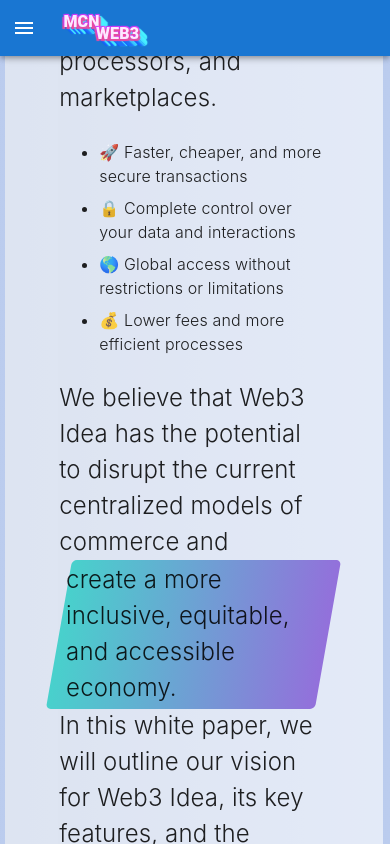
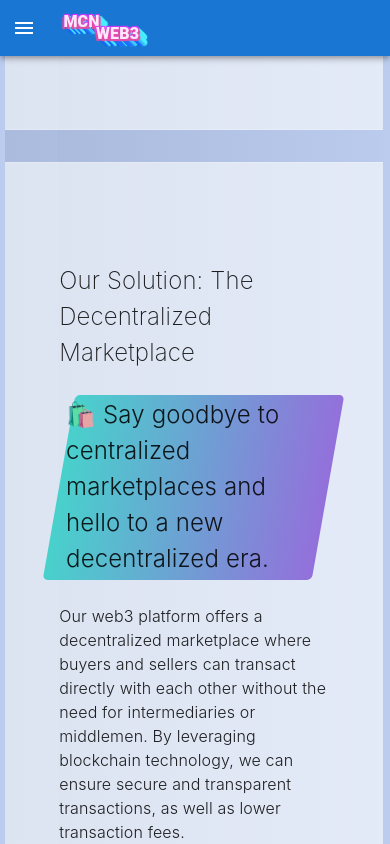
Before and after one commit to ewurufortune/Marknet, a React (Create React App) app: page /whitepaper in a window 390 px wide. Built offline with nearby package versions, Linux system fonts and the light colour scheme.

Commit message:
minor changes

```diff
--- a/src/components/whitepapercss/paragraphonecss.scss
+++ b/src/components/whitepapercss/paragraphonecss.scss
@@ -119,7 +119,7 @@
   width: min(90vw, 1200px);
   margin-left: auto;
   margin-right: auto;
-  margin-top: 160rem;
+  margin-top: 160%;
   margin-bottom: 5rem;
 }
 
@@ -177,7 +177,7 @@
 }
 
 .whitepaper {
-  margin-top: 160rem;
+  margin-top: 160%;
   background: #ccc;
   background: linear-gradient(to right, #abd, #bce);
   font-family: -apple-system, BlinkMacSystemFont, "Segoe UI", Roboto, Helvetica, Arial, sans-serif, "Apple Color Emoji", "Segoe UI Emoji", "Segoe UI Symbol";
```
